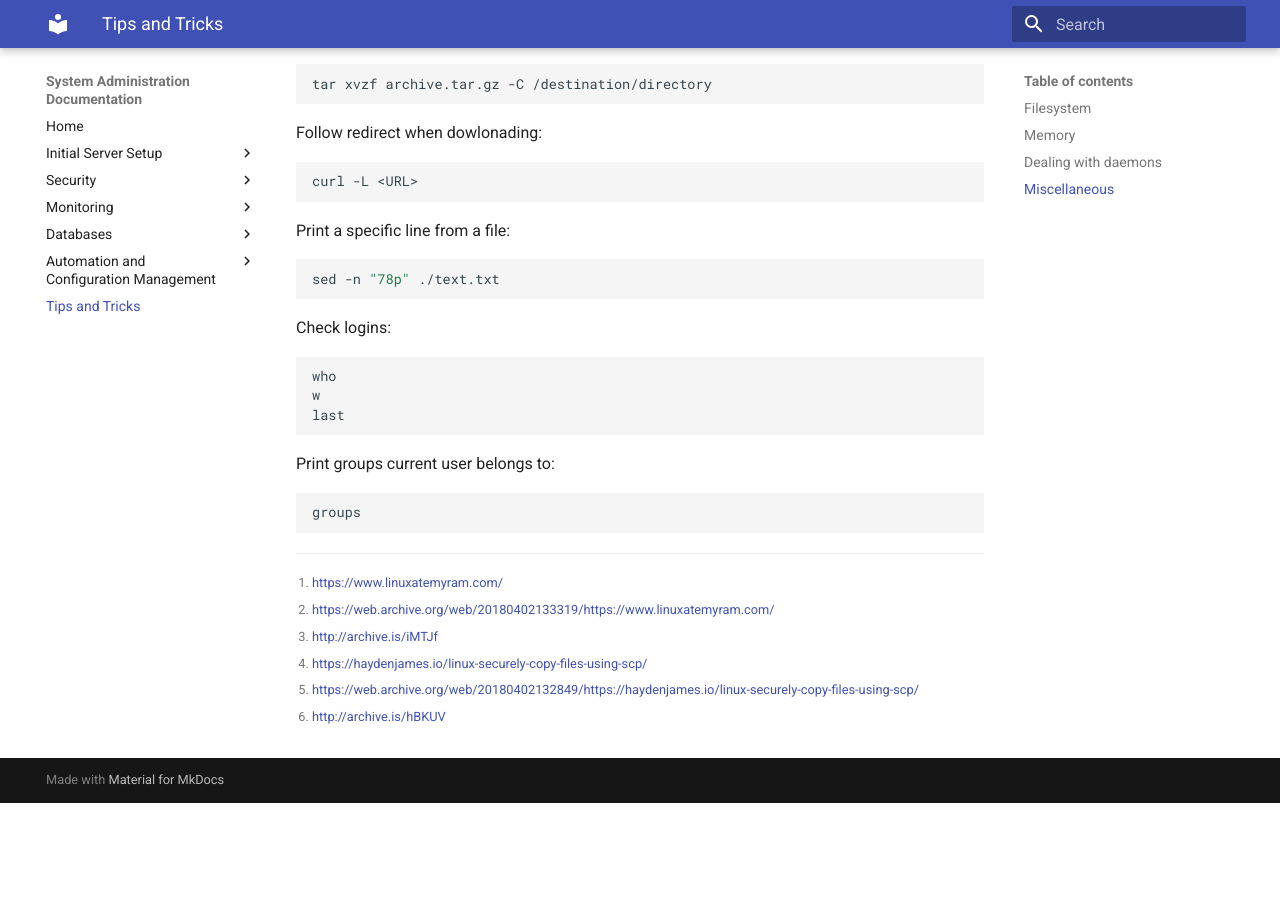
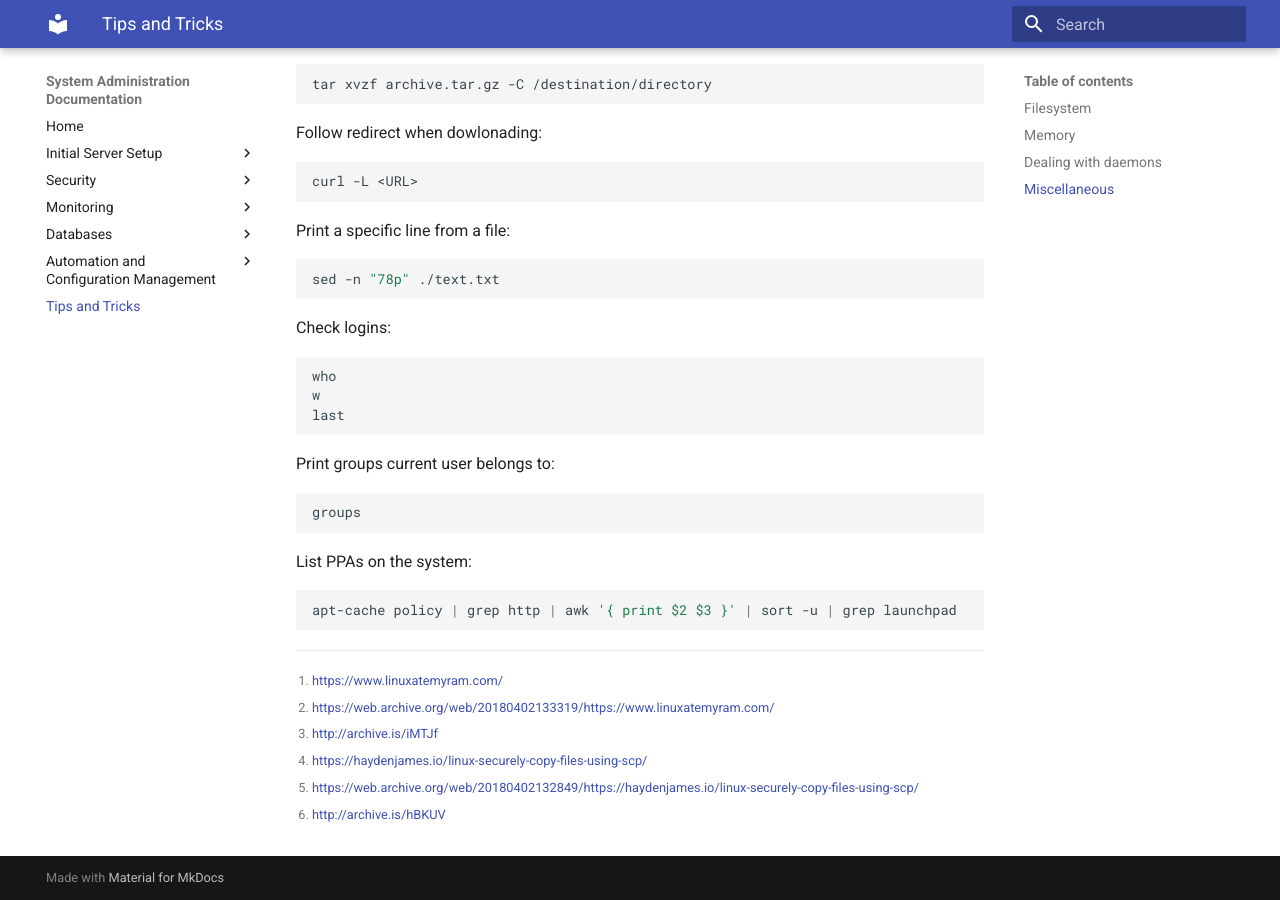
Before and after one commit to petarGitNik/sys-admin-docs, an MkDocs documentation site: the page built from docs/tips-and-tricks.md, in a window 1280 px wide and 900 px high, scrolled down 2235 px. Built offline with MkDocs 1.6.1 and Material for MkDocs 9.7.7, drawn with Linux system fonts in a browser that asks for light colours; old or Windows-style settings are respelled for this version of MkDocs; before the commit the page ends 3038 px from its top, so only the background shows below that.

Commit message:
Add new trick

````diff
--- a/docs/tips-and-tricks.md
+++ b/docs/tips-and-tricks.md
@@ -149,6 +149,12 @@ Print groups current user belongs to:
 groups
 ```
 
+List PPAs on the system:
+
+```bash
+apt-cache policy | grep http | awk '{ print $2 $3 }' | sort -u | grep launchpad
+```
+
 [^1]: <https://www.linuxatemyram.com/>
 [^2]: <https://web.archive.org/web/20180402133319/https://www.linuxatemyram.com/>
 [^3]: <http://archive.is/iMTJf>
````
